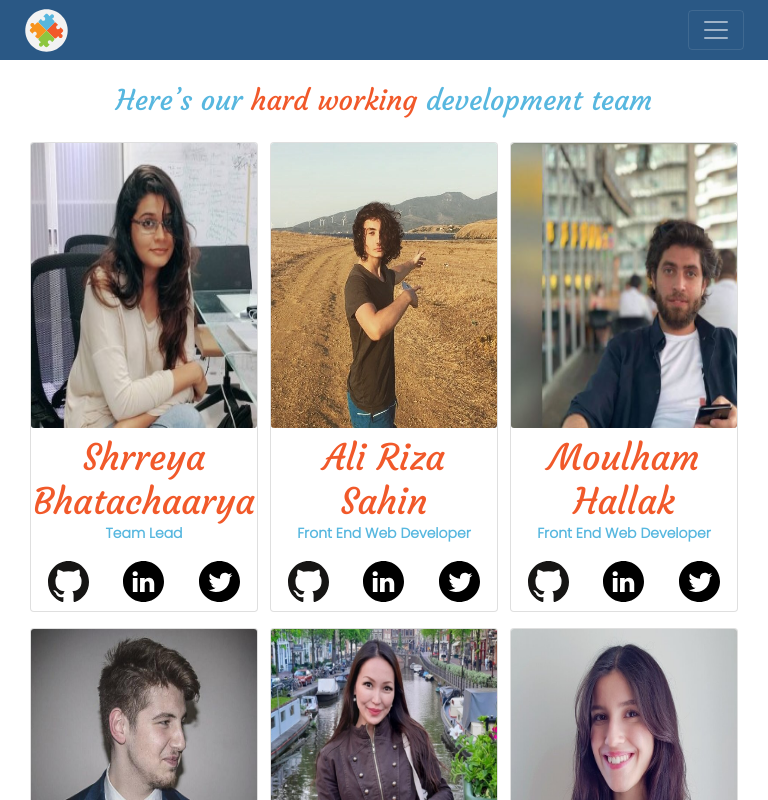
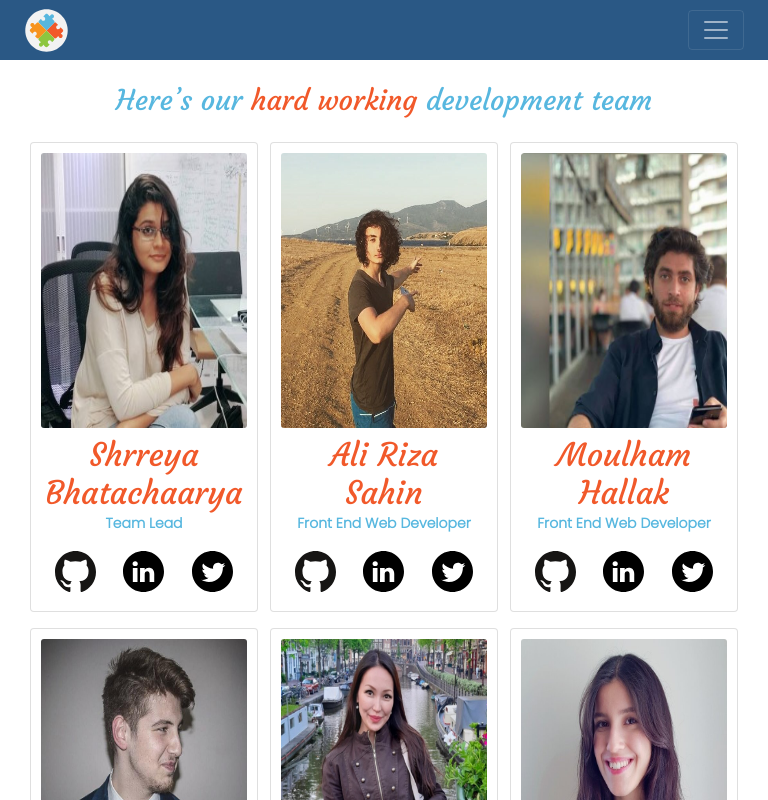
Before and after one commit to ReCoded-Org/capstone-turkey-love-thy-neighbour, a React (Create React App) app: page /our-team in a window 768 px wide. Shown: the top 800 px of the page. Built offline with nearby package versions, Linux system fonts and the light colour scheme; no server answers.

Commit message:
Add depth to the teammate cards

```diff
--- a/src/components/TeammateCard/index.scss
+++ b/src/components/TeammateCard/index.scss
@@ -9,9 +9,11 @@
   }
 
   .teammate-card {
+    padding: 10px;
     width: 95%;
     max-width: 280px;
     height: 470px;
+
     .card-img {
       width: 100%;
 
@@ -32,11 +34,12 @@
             font-size: 33px;
           }
           @media screen and (min-width: 768px) and (max-width: 1199px) {
-            font-size: 36px;
+            font-size: 32px;
           }
           font-size: 38px;
           color: $logo-red;
         }
+
         .card-text {
           font-size: 14px;
           font-weight: bold;
```
